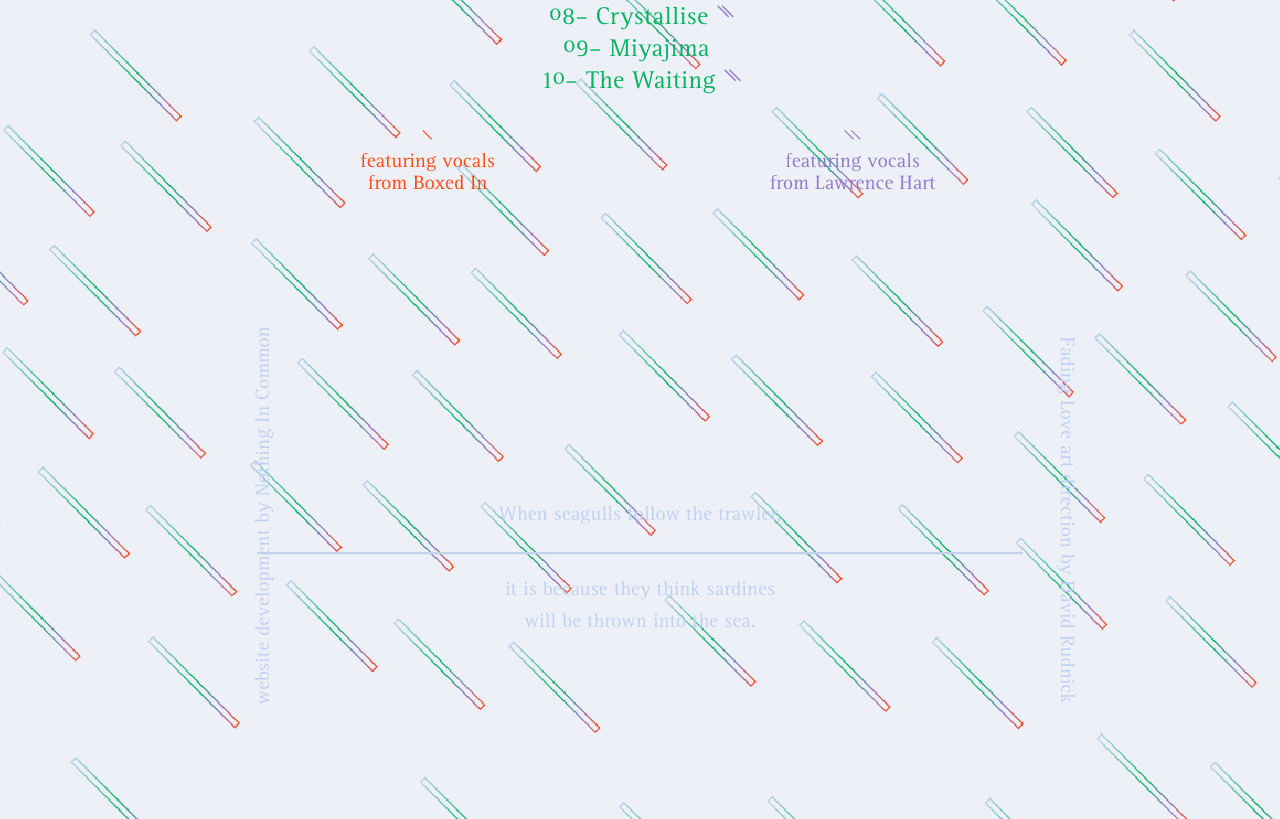
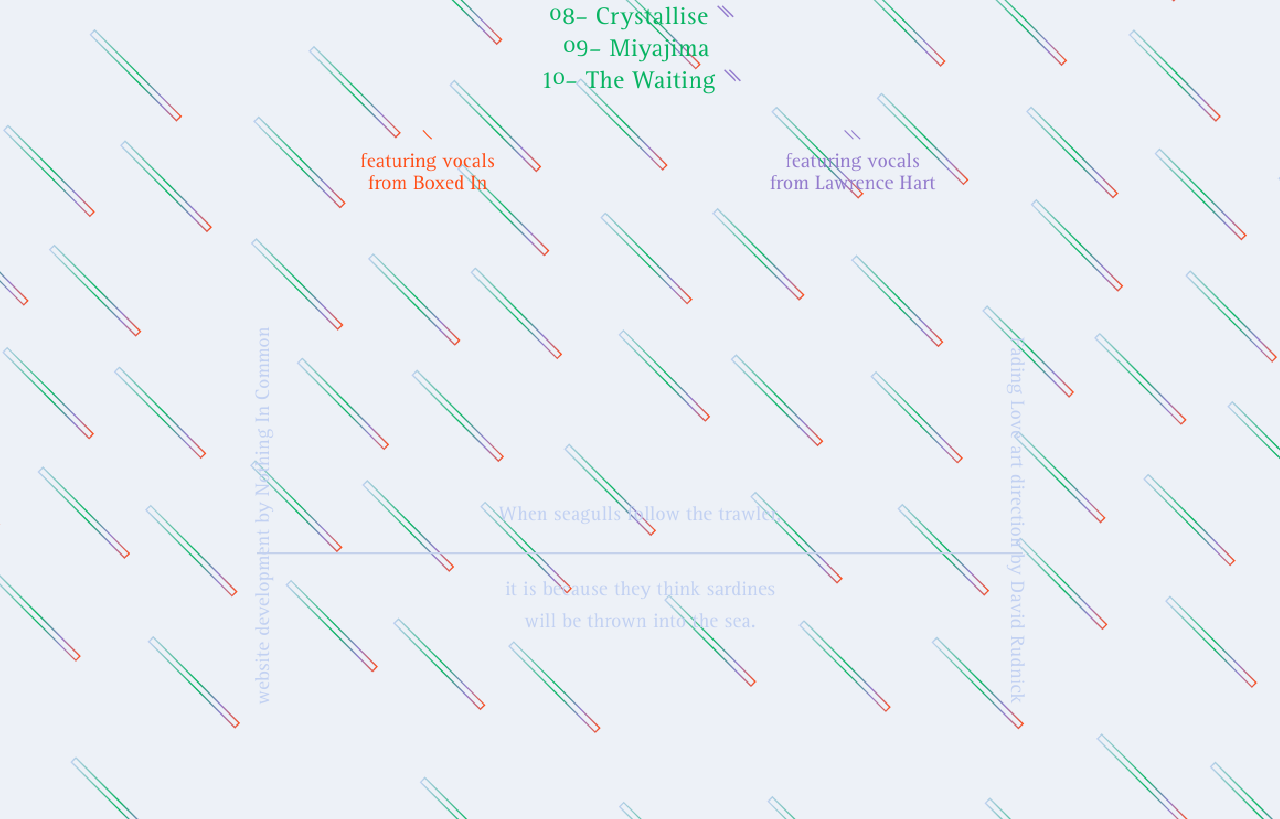
Before and after one commit to er1chu/george-fitzgerald, a website: page index.html in a window 1280 px wide. Shown: the part 1397-2216 px from the top of the page. Drawn offline with Linux system fonts and the light colour scheme.

Commit message:
right rotate

```diff
--- a/css/app.styl
+++ b/css/app.styl
@@ -208,7 +208,7 @@ section
 
 .right-footer
 	position: relative
-	left: 800px
+	left: 750px
 	width: 100px
 	top: -25%;
 	-webkit-transform: rotate(90deg);
```
Also changed, not shown: css/app.min.css.
